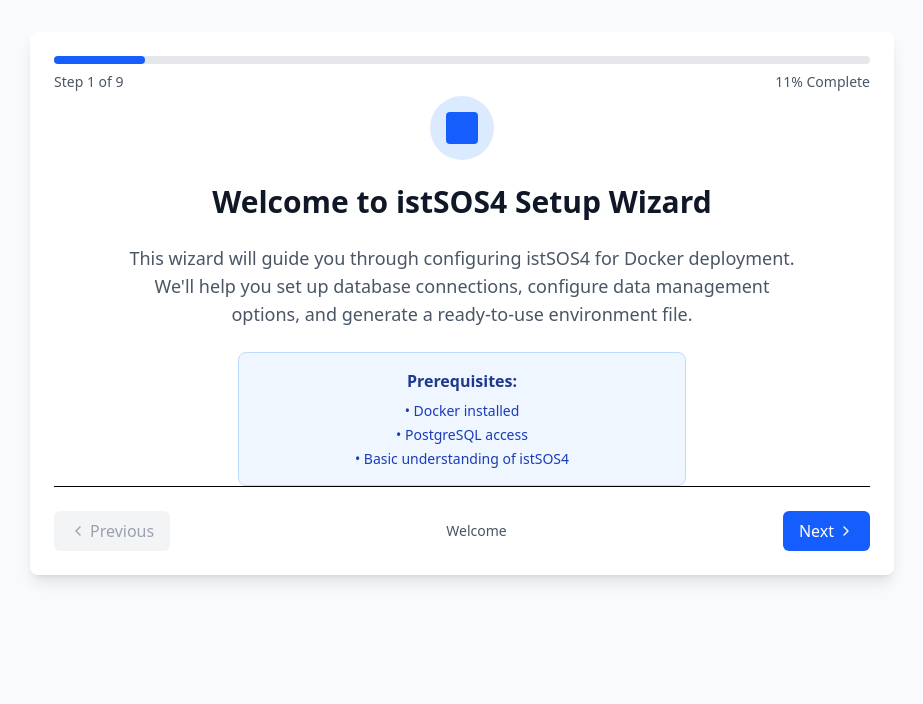
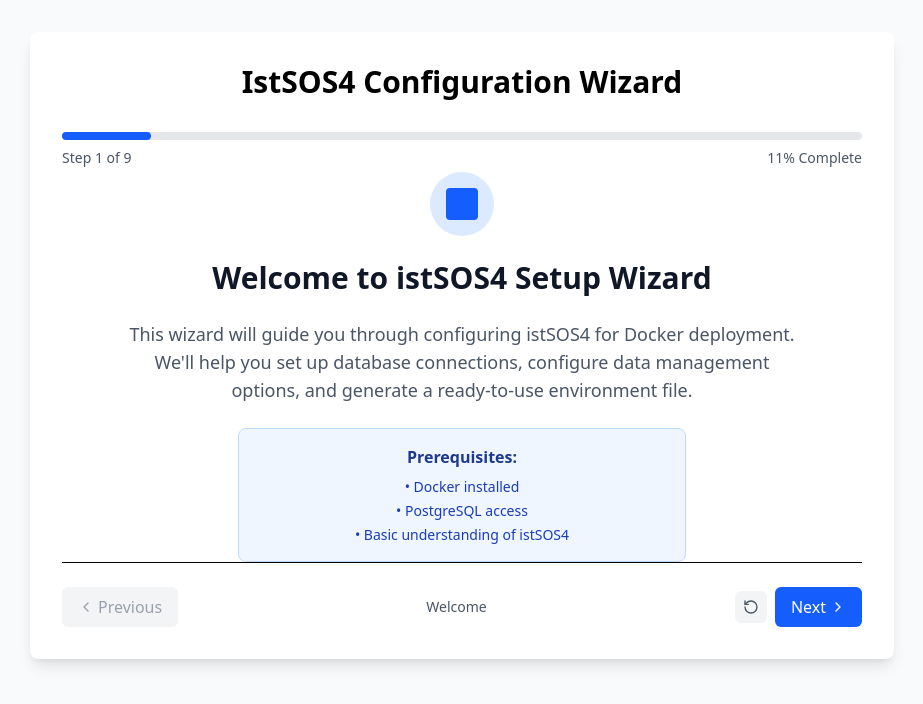
Before and after one commit to istSOS/istSOS4-wizard, a React (Vite) app in the folder istsos4-wizard/: page / in a window 1280 px wide. Shown: the top 704 px of the page, without its empty margins (178-1101 px from the left). Built offline with nearby package versions, Linux system fonts and the light colour scheme.

Commit message:
Implement session recovery and wizard reset functionality; enhance navigation and completion steps

```diff
--- a/istsos4-wizard/src/App.jsx
+++ b/istsos4-wizard/src/App.jsx
@@ -1,14 +1,20 @@
 import React from 'react';
-import { WizardProvider, StepRenderer } from './components/wizard';
+import { WizardProvider } from './components/wizard';
+import StepRenderer from './components/wizard/StepRenderer';
 import ProgressBar from './components/common/ProgressBar';
 import Navigation from './components/common/Navigation';
+import SessionRecovery from './components/common/SessionRecovery';
 
 function App() {
   return (
     <WizardProvider>
-      <div className="min-h-screen bg-gray-50 py-8">
-        <div className="max-w-4xl mx-auto px-4">
-          <div className="bg-white rounded-lg shadow-lg p-6">
+      <div className="min-h-screen bg-gray-50">
+        <SessionRecovery />
+        <div className="max-w-4xl mx-auto py-8 px-4">
+          <div className="bg-white rounded-lg shadow-lg p-8">
+            <h1 className="text-3xl font-bold text-center mb-8">
+              IstSOS4 Configuration Wizard
+            </h1>
             <ProgressBar />
             <StepRenderer />
             <Navigation />
--- a/istsos4-wizard/src/components/common/Navigation.jsx
+++ b/istsos4-wizard/src/components/common/Navigation.jsx
@@ -1,6 +1,7 @@
-import React from 'react';
-import { ChevronLeft, ChevronRight } from 'lucide-react';
+import React, { useState } from 'react';
+import { ChevronLeft, ChevronRight, RotateCcw } from 'lucide-react';
 import { useWizard } from '../../hooks/useWizard';
+import { useWizardPersistence } from '../../hooks/useWizardPersistence';
 
 const steps = [
   { title: 'Welcome' },
@@ -16,6 +17,9 @@
 
 function Navigation() {
   const { state, dispatch } = useWizard();
+  const { resetWizard } = useWizardPersistence();
+  const [showResetConfirm, setShowResetConfirm] = useState(false);
+
   const hasErrors = Object.keys(state.validation.errors).length > 0;
   const hasTouchedErrors = Object.keys(state.validation.errors).some(
     field => state.validation.touched[field]
@@ -30,6 +34,16 @@
 
   const handlePrev = () => {
     dispatch({ type: 'PREV_STEP' });
+  };
+
+  const handleReset = () => {
+    if (showResetConfirm) {
+      resetWizard();
+      setShowResetConfirm(false);
+    } else {
+      setShowResetConfirm(true);
+      setTimeout(() => setShowResetConfirm(false), 3000);
+    }
   };
 
   return (
@@ -58,6 +72,19 @@
         )}
       </div>
 
+      <div className="flex items-center space-x-2">
+        <button
+          onClick={handleReset}
+          className={`p-2 rounded-md transition-colors ${
+            showResetConfirm
+              ? 'bg-red-600 text-white'
+              : 'bg-gray-100 hover:bg-gray-200 text-gray-600'
+          }`}
+          title={showResetConfirm ? 'Click again to confirm reset' : 'Reset wizard'}
+        >
+          <RotateCcw className="w-4 h-4" />
+        </button>
+
         <button
           onClick={handleNext}
           disabled={!canGoNext}
@@ -71,6 +98,7 @@
           <ChevronRight className="w-4 h-4 ml-1" />
         </button>
       </div>
+    </div>
   );
 }
 
--- /dev/null
+++ b/istsos4-wizard/src/components/common/SessionRecovery.jsx
@@ -0,0 +1,43 @@
+import React, { useState, useEffect } from 'react';
+import { AlertCircle, X } from 'lucide-react';
+import { useWizard } from '../../hooks/useWizard';
+
+function SessionRecovery() {
+  const { state } = useWizard();
+  const [showNotification, setShowNotification] = useState(false);
+
+  useEffect(() => {
+
+    const savedState = localStorage.getItem('istsos4-wizard-state');
+    if (savedState && state.currentStep > 1) {
+      setShowNotification(true);
+
+      const timer = setTimeout(() => setShowNotification(false), 5000);
+      return () => clearTimeout(timer);
+    }
+  }, []);
+
+  if (!showNotification) return null;
+
+  return (
+    <div className="fixed top-4 right-4 max-w-sm bg-blue-50 border border-blue-200 rounded-lg p-4 shadow-lg z-50">
+      <div className="flex items-start">
+        <AlertCircle className="w-5 h-5 text-blue-600 mt-0.5 mr-3 flex-shrink-0" />
+        <div className="flex-1">
+          <h3 className="font-semibold text-blue-900">Session Recovered</h3>
+          <p className="text-sm text-blue-800 mt-1">
+            Your previous progress has been restored. You're on step {state.currentStep} of {state.totalSteps}.
+          </p>
+        </div>
+        <button
+          onClick={() => setShowNotification(false)}
+          className="ml-3 text-blue-600 hover:text-blue-800"
+        >
+          <X className="w-4 h-4" />
+        </button>
+      </div>
+    </div>
+  );
+}
+
+export default SessionRecovery;
--- a/istsos4-wizard/src/components/steps/CompletionStep.jsx
+++ b/istsos4-wizard/src/components/steps/CompletionStep.jsx
@@ -1,7 +1,10 @@
 import React from 'react';
-import { Check } from 'lucide-react'
+import { Check, RefreshCw } from 'lucide-react';
+import { useWizardPersistence } from '../../hooks/useWizardPersistence';
 
 function CompletionStep() {
+  const { resetWizard } = useWizardPersistence();
+
   return (
     <div className="text-center space-y-6">
       <div className="mx-auto w-16 h-16 bg-green-100 rounded-full flex items-center justify-center">
@@ -20,7 +23,16 @@
           <li>• Community Support</li>
         </ul>
       </div>
+
+      <button
+        onClick={resetWizard}
+        className="flex items-center mx-auto px-4 py-2 bg-gray-200 hover:bg-gray-300 text-gray-700 rounded-md transition-colors"
+      >
+        <RefreshCw className="w-4 h-4 mr-2" />
+        Start New Configuration
+      </button>
     </div>
   );
 }
+
 export default CompletionStep;
--- a/istsos4-wizard/src/components/wizard/WizardProvider.jsx
+++ b/istsos4-wizard/src/components/wizard/WizardProvider.jsx
@@ -1,11 +1,80 @@
-
-import React, { useReducer } from 'react';
+import React, { useReducer, useEffect, useRef, useState } from 'react';
 import { WizardContext } from '../../context/WizardContext';
 import { wizardReducer } from '../../reducers/wizardReducer';
 import { initialState } from '../../utils/constants';
 
+const STORAGE_KEY = 'istsos4-wizard-state';
+const SAVE_DELAY = 1000;
+
 function WizardProvider({ children }) {
-  const [state, dispatch] = useReducer(wizardReducer, initialState);
+  const [lastSaved, setLastSaved] = useState(null);
+  const saveTimeoutRef = useRef(null);
+
+  const loadInitialState = () => {
+    try {
+      const savedState = localStorage.getItem(STORAGE_KEY);
+      if (savedState) {
+        const parsedState = JSON.parse(savedState);
+        return {
+          ...initialState,
+          ...parsedState,
+          validation: {
+            ...initialState.validation,
+            ...parsedState.validation
+          },
+          configuration: {
+            ...initialState.configuration,
+            ...parsedState.configuration
+          }
+        };
+      }
+    } catch (error) {
+      console.error('Error loading saved state:', error);
+    }
+    return initialState;
+  };
+
+  const [state, dispatch] = useReducer(wizardReducer, loadInitialState());
+
+  // Debounced save to localStorage
+  useEffect(() => {
+    if (saveTimeoutRef.current) {
+      clearTimeout(saveTimeoutRef.current);
+    }
+
+    saveTimeoutRef.current = setTimeout(() => {
+      try {
+        const stateToSave = {
+          ...state,
+          savedAt: Date.now()
+        };
+        localStorage.setItem(STORAGE_KEY, JSON.stringify(stateToSave));
+        setLastSaved(Date.now());
+      } catch (error) {
+        console.error('Error saving state:', error);
+      }
+    }, SAVE_DELAY);
+
+    return () => {
+      if (saveTimeoutRef.current) {
+        clearTimeout(saveTimeoutRef.current);
+      }
+    };
+  }, [state]);
+
+  // Listen for storage changes from other tabs
+  useEffect(() => {
+    const handleStorageChange = (e) => {
+      if (e.key === STORAGE_KEY && e.newValue && e.newValue !== e.oldValue) {
+        if (window.confirm('The wizard has been updated in another tab. Do you want to load those changes?')) {
+          window.location.reload();
+        }
+      }
+    };
+
+    window.addEventListener('storage', handleStorageChange);
+    return () => window.removeEventListener('storage', handleStorageChange);
+  }, []);
 
   return (
     <WizardContext.Provider value={{ state, dispatch }}>
--- /dev/null
+++ b/istsos4-wizard/src/hooks/useWizardPersistence.js
@@ -0,0 +1,18 @@
+import { useWizard } from './useWizard';
+
+export function useWizardPersistence() {
+  const { state, dispatch } = useWizard();
+
+  const resetWizard = () => {
+    dispatch({ type: 'RESET_WIZARD' });
+  };
+
+  const clearPersistedData = () => {
+    localStorage.removeItem('istsos4-wizard-state');
+  };
+
+  return {
+    resetWizard,
+    clearPersistedData,
+  };
+}
--- a/istsos4-wizard/src/index.css
+++ b/istsos4-wizard/src/index.css
@@ -1 +1,15 @@
 @import "tailwindcss";
+@keyframes fade-in {
+  from {
+    opacity: 0;
+    transform: translateY(10px);
+  }
+  to {
+    opacity: 1;
+    transform: translateY(0);
+  }
+}
+
+.animate-fade-in {
+  animation: fade-in 0.3s ease-out;
+}
--- a/istsos4-wizard/src/reducers/wizardReducer.js
+++ b/istsos4-wizard/src/reducers/wizardReducer.js
@@ -1,4 +1,6 @@
 import { validateField, validateStep } from '../utils/fieldValidations';
+import { initialState } from '../utils/constants';
+
 
 export function wizardReducer(state, action) {
   switch (action.type) {
@@ -10,7 +12,7 @@
       const fieldName = Object.keys(action.payload)[0];
       const fieldValue = action.payload[fieldName];
 
-        const fieldError = validateField(fieldName, fieldValue);
+      const fieldError = validateField(fieldName, fieldValue);
 
 
       const newErrors = { ...state.validation.errors };
@@ -97,6 +99,10 @@
         currentStep: Math.max(state.currentStep - 1, 1)
       };
 
+    case 'RESET_WIZARD':
+      localStorage.removeItem('istsos4-wizard-state');
+      return initialState;
+
     default:
       return state;
   }
--- a/istsos4-wizard/src/utils/fieldValidations.js
+++ b/istsos4-wizard/src/utils/fieldValidations.js
@@ -52,8 +52,12 @@
     ValidationRules.minValue(1),
     ValidationRules.maxValue(10)
   ],
+   partitionChunk: [
+    ValidationRules.minValue(1000),
+    ValidationRules.maxValue(50000)
+  ],
 
-  // Performance Settings
+    // Performance Settings
   countEstimateThreshold: [
     ValidationRules.minValue(1000),
     ValidationRules.maxValue(100000)
@@ -61,10 +65,6 @@
   topValue: [
     ValidationRules.minValue(10),
     ValidationRules.maxValue(1000)
-  ],
-  partitionChunk: [
-    ValidationRules.minValue(1000),
-    ValidationRules.maxValue(50000)
   ]
 };
 
@@ -99,11 +99,11 @@
       break;
     case 5: // Sample Data Configuration
       if (configuration.dummyData === 1) {
-        fieldsToValidate = ['nThings', 'nObservedProperties'];
+        fieldsToValidate = ['nThings', 'nObservedProperties', 'partitionChunk'];
       }
       break;
     case 6: // Performance Settings
-      fieldsToValidate = ['countEstimateThreshold', 'topValue', 'partitionChunk'];
+      fieldsToValidate = ['countEstimateThreshold', 'topValue'];
       break;
   }
 
```
Lines whose indentation alone changed are shown as unchanged.
